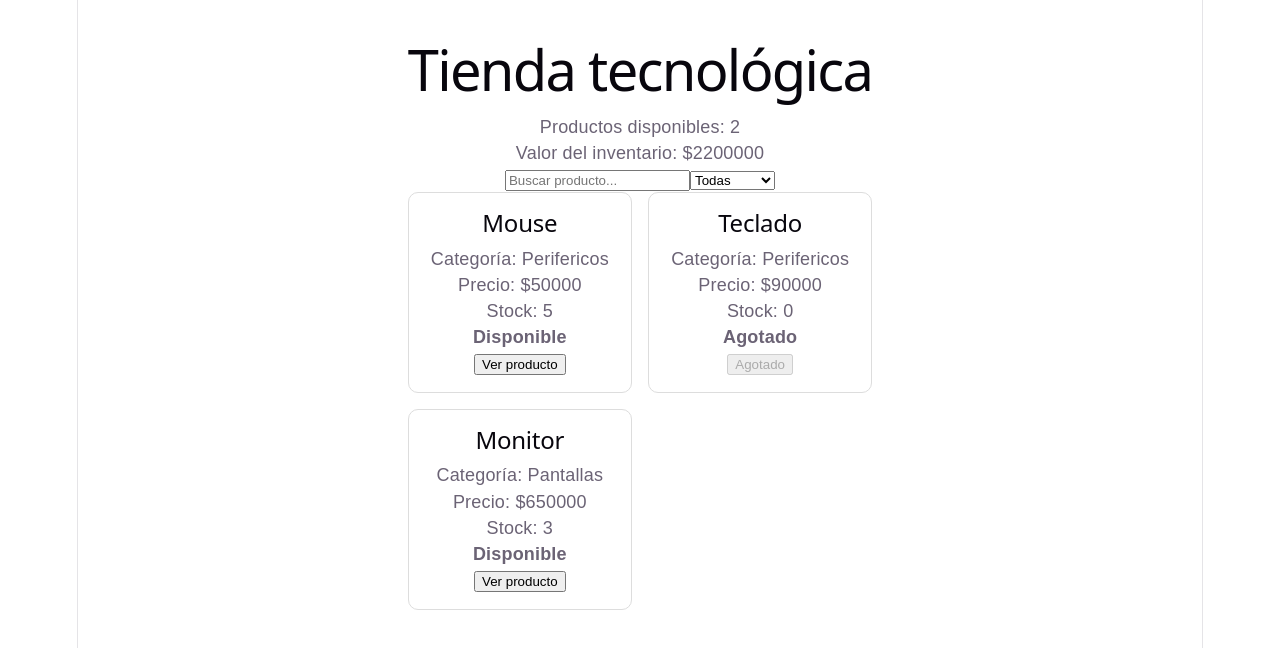
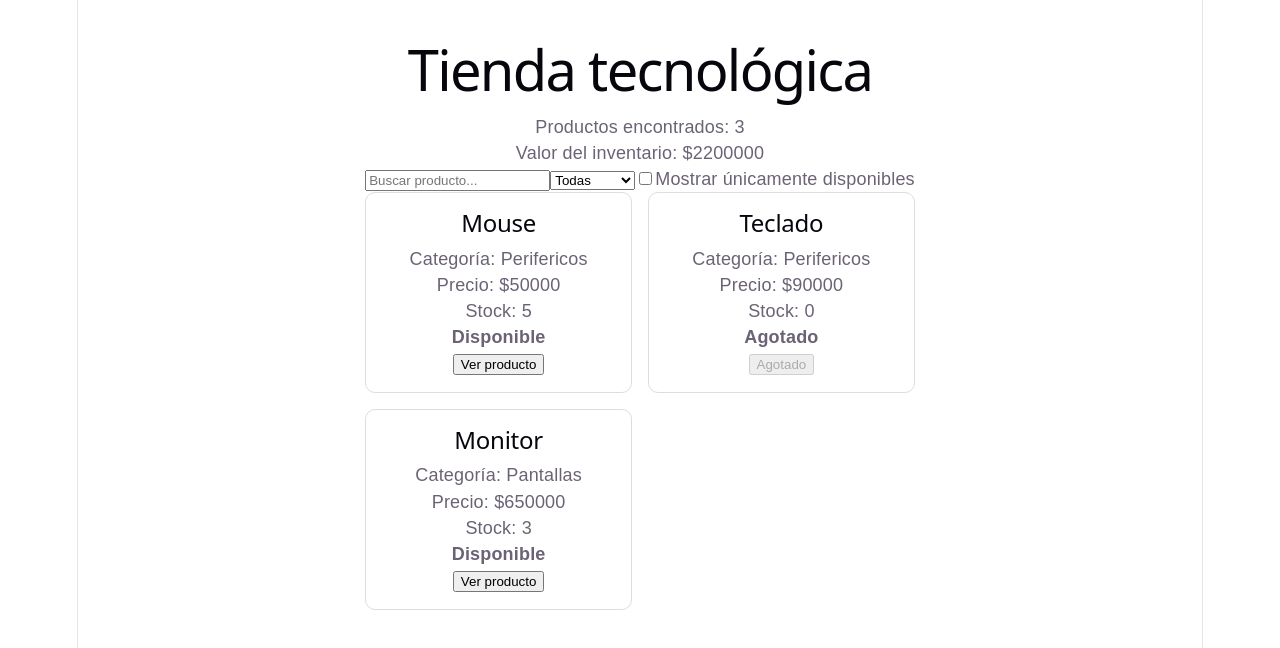
Before and after one commit to Angel307-703/react-js-ficha-3409609-Angel-David-Gomez, a React (Vite) app: page / in a window 1280 px wide. Shown: the top 648 px of the page. Built offline with nearby package versions, Linux system fonts and the light colour scheme.

Commit message:
actualizacion del punto 9 y 10 mostrar disponibles

```diff
--- a/src/App.jsx
+++ b/src/App.jsx
@@ -4,45 +4,37 @@ import { productos } from './data/productos';
 import './App.css';
 
 function App() {
-  // Estados (Punto 5 y Punto 8)
   const [busqueda, setBusqueda] = useState("");
   const [categoria, setCategoria] = useState("Todas");
+  const [soloDisponibles, setSoloDisponibles] = useState(false); // Punto 9
 
-  // Cálculos iniciales de tu código
-  const disponibles = productos.filter(producto => producto.stock > 0);
   const valorInventario = productos.reduce(
     (total, producto) => total + producto.precio * producto.stock,
     0
   );
 
-  // Lógica de filtrado combinada (Punto 6 y Punto 8)
   const productosFiltrados = productos.filter(producto => {
-    // Revisa si el texto de búsqueda coincide
     const coincideNombre = producto.nombre.toLowerCase().includes(busqueda.toLowerCase());
-    // Revisa si la categoría coincide o si está en "Todas"
     const coincideCategoria = categoria === "Todas" || producto.categoria === categoria;
+    const coincideStock = !soloDisponibles || producto.stock > 0; // Punto 9
 
-    // Retorna true solo si cumple ambas condiciones
-    return coincideNombre && coincideCategoria;
+    return coincideNombre && coincideCategoria && coincideStock;
   });
 
   return (
     <main className="contenedor">
       <h1>Tienda tecnológica</h1>
-      <p>Productos disponibles: {disponibles.length}</p>
+
+      <p>Productos encontrados: {productosFiltrados.length}</p>
       <p>Valor del inventario: ${valorInventario}</p>
 
-      {/* Input de búsqueda (Punto 5) */}
       <input
         type="text"
         placeholder="Buscar producto..."
         value={busqueda}
-        onChange={(evento) => {
-          setBusqueda(evento.target.value);
-        }}
+        onChange={(evento) => setBusqueda(evento.target.value)}
       />
 
-      {/* Selector de categoría (Punto 8) */}
       <select
         value={categoria}
         onChange={(evento) => setCategoria(evento.target.value)}
@@ -52,13 +44,20 @@ function App() {
         <option value="Pantallas">Pantallas</option>
       </select>
 
-      {/* Mensaje si no hay resultados (Punto 7) */}
+      <label>
+        <input
+          type="checkbox"
+          checked={soloDisponibles}
+          onChange={(evento) => setSoloDisponibles(evento.target.checked)}
+        />
+        Mostrar únicamente disponibles
+      </label>
+
       {productosFiltrados.length === 0 ? (
         <p>No se encontraron productos.</p>
       ) : null}
 
       <section className="productos">
-        {/* Cambiamos 'productos.map' por 'productosFiltrados.map' (Punto 6) */}
         {productosFiltrados.map(producto => (
           <ProductoCard
             key={producto.id}
```
